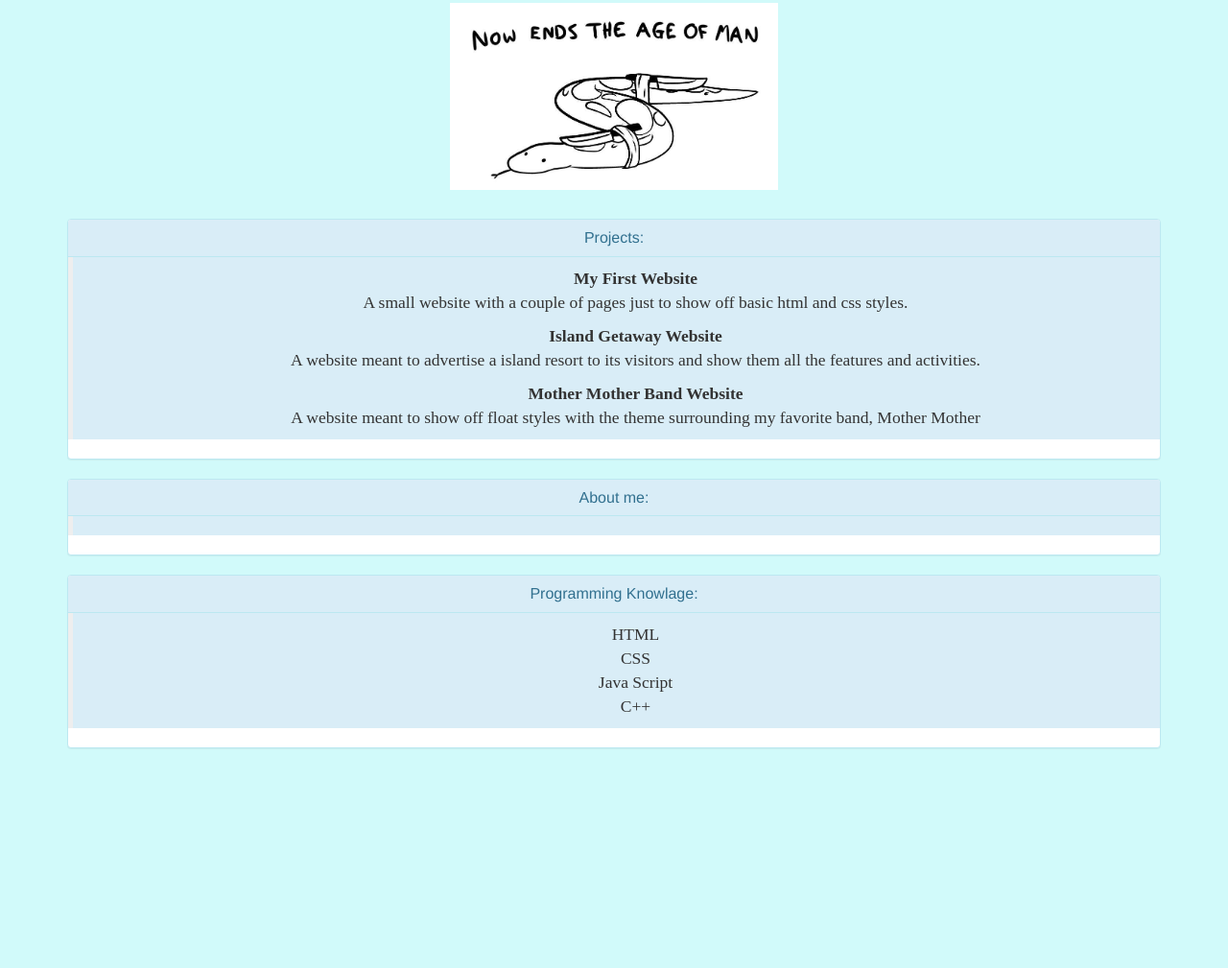
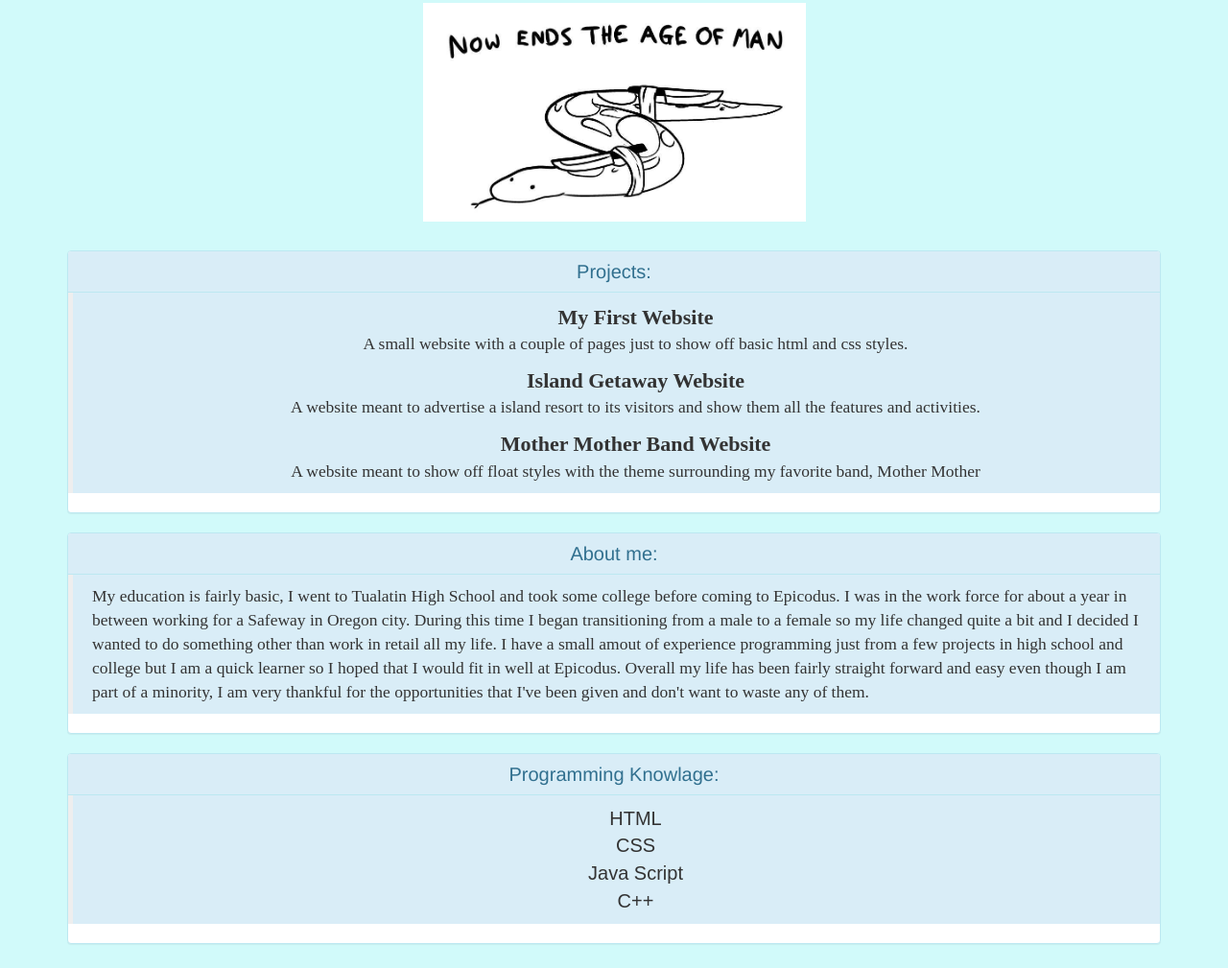
Before and after one commit to RoseLegacy/portfolio, a plain HTML site: page portfolio.html in a window 1280 px wide. Shown: the part 227-1236 px from the top of the page at 96% size. Before the commit the page ends 1032 px from the top, so only its background shows below. Drawn offline with Linux system fonts and the light colour scheme.

Commit message:
Add about me section and clean up some previous sections

```diff
--- a/css/style.css
+++ b/css/style.css
@@ -12,6 +12,9 @@ body {
 h1 {
   text-align: center;
 }
+.projects li {
+  font-size: 22px;
+}
 
 h2 {
   text-align: center;
@@ -23,10 +26,23 @@ h2 {
 }
 
 img {
-  width: 30%;
+  width: 35%;
   height: auto;
   display: block;
   margin-left: auto;
   margin-right: auto;
   margin-bottom: 30px;
 }
+
+.panel-title {
+  font-size: 20px;
+}
+
+.about-me {
+  font-family: serif;
+}
+
+.langs {
+  font-size: 20px;
+  font-family: sans-serif;
+}
--- a/portfolio.html
+++ b/portfolio.html
@@ -34,7 +34,7 @@
         </div>
         <blockquote class="bg-info">
           <div class="about-me">
-            <p>
+            <p>My education is fairly basic, I went to Tualatin High School and took some college before coming to Epicodus. I was in the work force for about a year in between working for a Safeway in Oregon city. During this time I began transitioning from a male to a female so my life changed quite a bit and I decided I wanted to do something other than work in retail all my life. I have a small amout of experience programming just from a few projects in high school and college but I am a quick learner so I hoped that I would fit in well at Epicodus. Overall my life has been fairly straight forward and easy even though I am part of a minority, I am very thankful for the opportunities that I've been given and don't want to waste any of them.</p>
           </div>
         </blockquote>
       </div>
@@ -45,10 +45,10 @@
         <blockquote class="bg-info">
           <div class="lang">
             <ul style="list-style: none">
-              <li>HTML</li>
-              <li>CSS</li>
-              <li>Java Script</li>
-              <li>C++</li>
+              <li><span class="langs">HTML</span></li>
+              <li><span class="langs">CSS</span></li>
+              <li><span class="langs">Java Script</span></li>
+              <li><span class="langs">C++</span></li>
             </ul>
           </div>
         </div>
```
